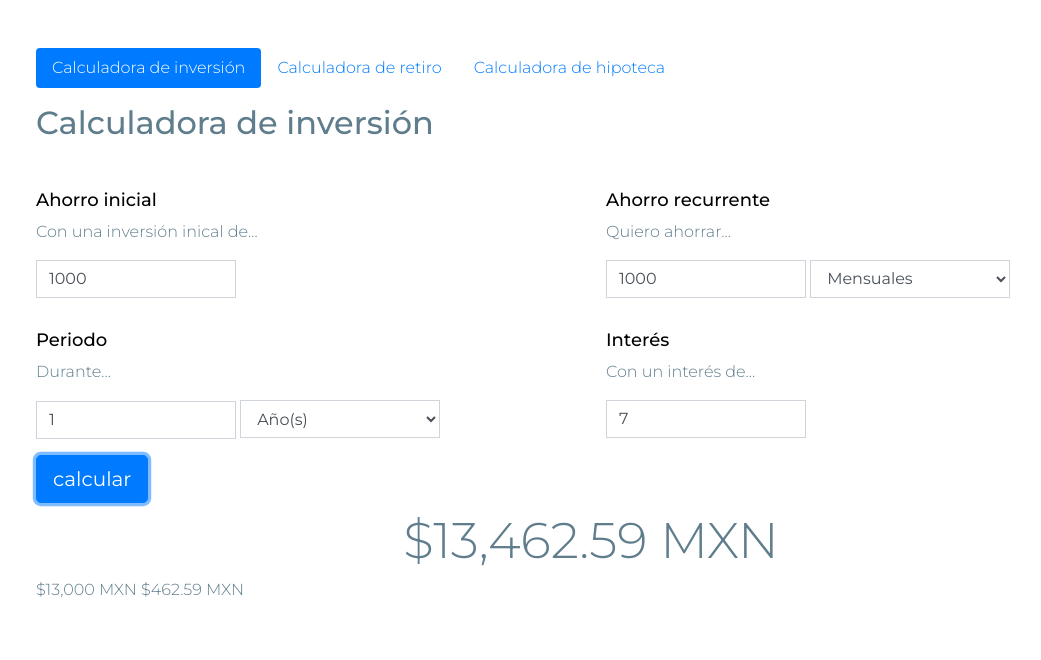
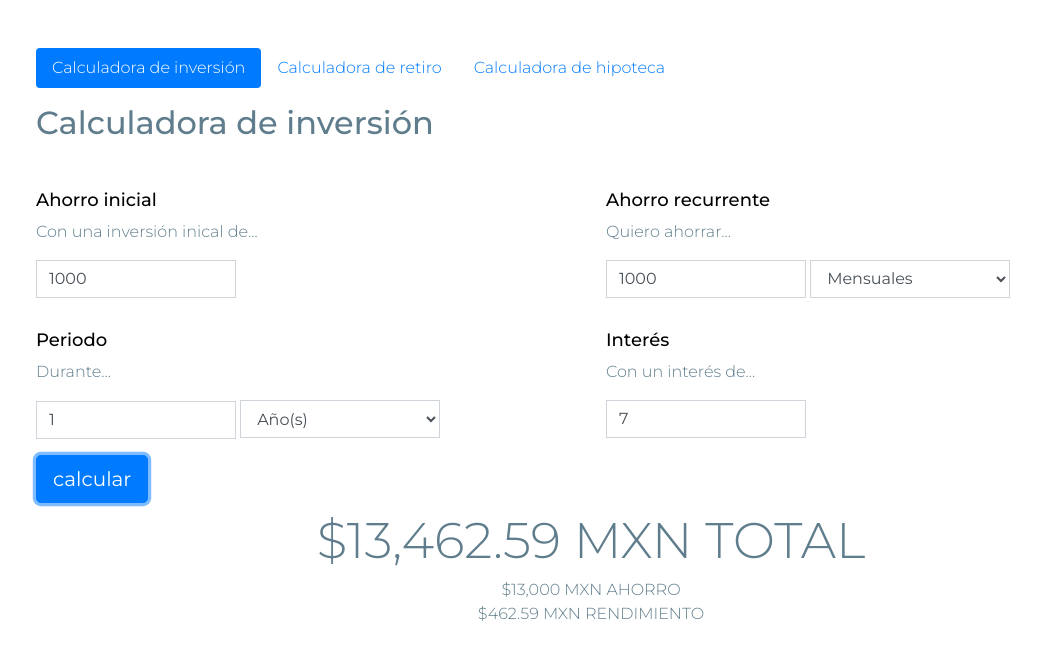
Before and after one commit to rogeliomtx/compound-calculator, a website: page index.html in a window 1280 px wide. Both pictures are taken after a click on the input "calcular". Shown: the whole page, without its empty margins (49-1090 px from the left). Drawn offline with nearby package versions, Linux system fonts and the light colour scheme.

Commit message:
compound calculator v1.1

```diff
--- a/assets/compound-interest.js
+++ b/assets/compound-interest.js
@@ -6,15 +6,18 @@
   compoundingFrequency: monthly: 12, yearly: 1
   period: time in years
   payment: regular contribution
+  periodType: months or years
 */
-function calculateCompoundInterest(principal, payment, annualInterest, compoundingFrequency, period) {
+function calculateCompoundInterest(principal, payment, annualInterest, compoundingFrequency, period, periodType) {
   var p = principal,
       r = annualInterest,
       n = compoundingFrequency,
       np = 1, /* compound by year */
-      t = period,
+      t = (period/periodType),
       pmt = payment,
       a = 0;
+
+      console.log(r, n, t, pmt);
 
       if (p)
         a = p * Math.pow(1 + r/np, np*t);
--- a/assets/script.js
+++ b/assets/script.js
@@ -45,8 +45,8 @@ $(document).ready(function(){
         var depositosAlAxo = tipoPeriodoAhorroRecurrente;
         console.log(depositosAlAxo);
 
-        totalInversion = calculateCompoundInterest(ahorroInicial, ahorroRecurrente, interes, depositosAlAxo, periodo);
-        totalAhorro = ahorroInicial + (ahorroRecurrente * tipoPeriodoAhorroRecurrente * periodo);
+        totalInversion = calculateCompoundInterest(ahorroInicial, ahorroRecurrente, interes, depositosAlAxo, periodo, tipoPeriodo);
+        totalAhorro = ahorroInicial + (ahorroRecurrente * tipoPeriodoAhorroRecurrente * periodo / tipoPeriodo);
         totalInteres = totalInversion - totalAhorro;
 
         $totalInversion.text(toCurrency(totalInversion));
--- a/assets/style.css
+++ b/assets/style.css
@@ -19,7 +19,11 @@ select.form-control {
   display: inline-block;
 }
 
-#totalInversion {
+.output {
+  text-align: center;
+}
+
+.output .primary {
   font-size: 50px;
   text-align: center;
 }
--- a/index.html
+++ b/index.html
@@ -76,9 +76,21 @@
 
           <input type="submit" value="calcular" id="calcular" class="btn btn-primary btn-lg">
 
-          <div id="totalInversion"></div>
-          <span id="totalAhorro"></span>
-          <span id="totalInteres"></span>
+          <div class="output">
+            <div class="primary">
+              <span id="totalInversion"></span>
+              <span>TOTAL</span>
+            </div>
+            <div class="secondary">
+              <span id="totalAhorro"></span>
+              <span>AHORRO</span>
+            </div>
+            <div class="secondary">
+              <span id="totalInteres"></span>
+              <span>RENDIMIENTO</span>
+            </div>
+          </div>
+
         </div>
         <div class="tab-pane fade" id="pills-profile" role="tabpanel" aria-labelledby="pills-profile-tab">
           <h2>Calculadora de retiro</h2>
```
